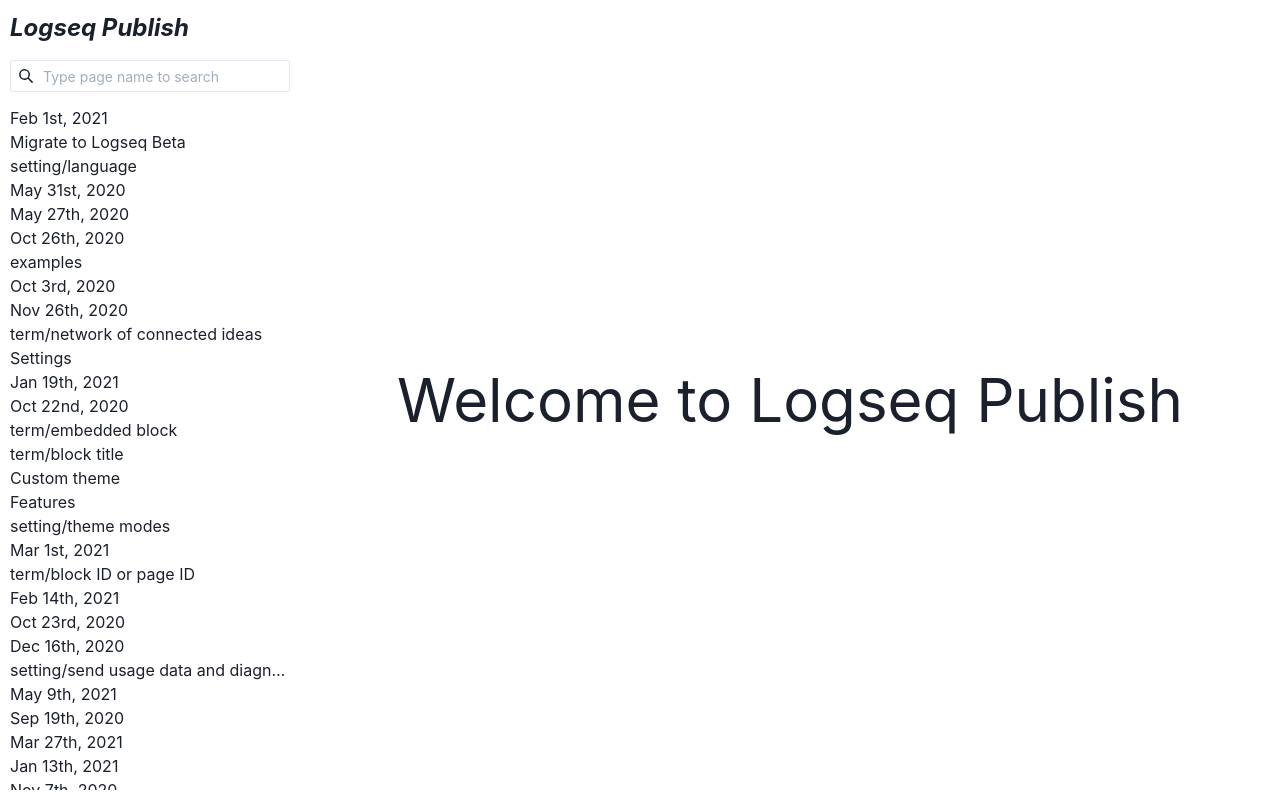
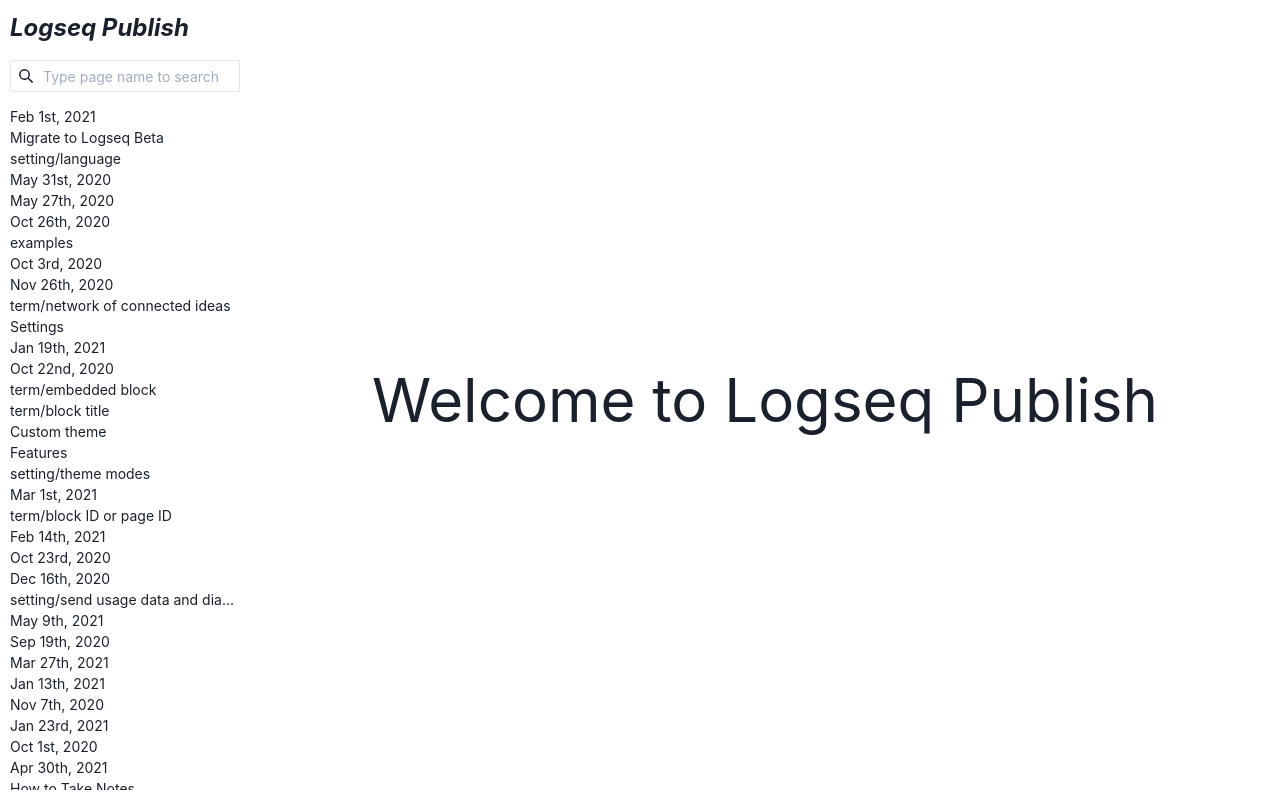
Before and after one commit to logseq/publish, a Next.js app: page / in a window 1280 px wide. Built offline with nearby package versions, Linux system fonts and the light colour scheme.

Commit message:
Style tweaks

```diff
--- a/src/components/Layout.js
+++ b/src/components/Layout.js
@@ -14,7 +14,7 @@
     <Flex alignItems="stretch">
       <Flex
         display={{ base: 'none', md: 'flex' }}
-        width="300px"
+        width={{ md: 200, lg: 250 }}
         flexDirection="column"
         height="100vh"
         padding="10px"
--- a/src/components/PagesNav.js
+++ b/src/components/PagesNav.js
@@ -22,7 +22,7 @@
     : pages
 
   return (
-    <Flex flexDirection="column" flex={1} minHeight={0}>
+    <Flex fontSize="sm" flexDirection="column" flex={1} minHeight={0}>
       <InputGroup size="sm" marginTop="14px" marginBottom="14px">
         <InputLeftElement pointerEvents="none">
           <SearchIcon />
```
